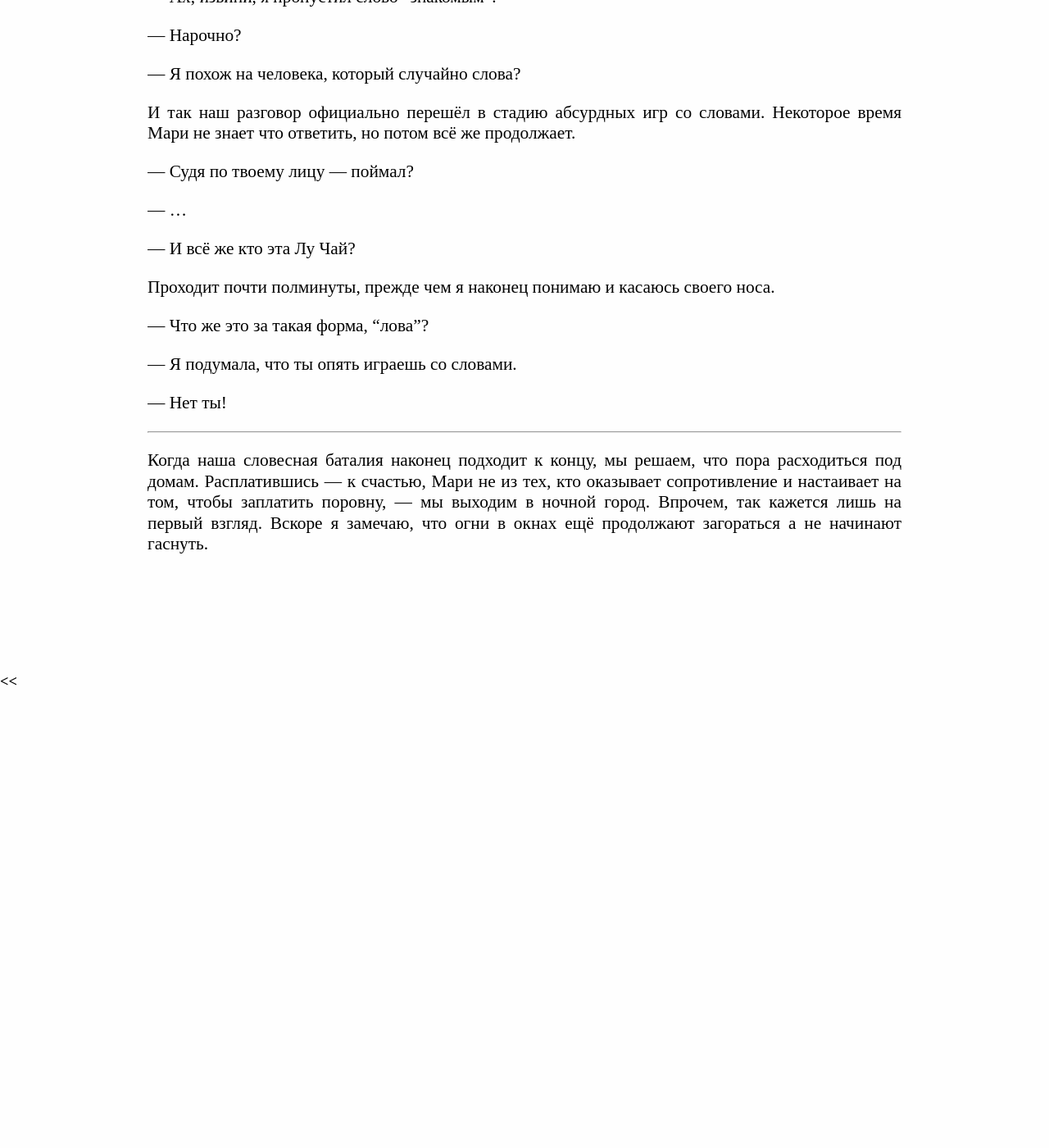
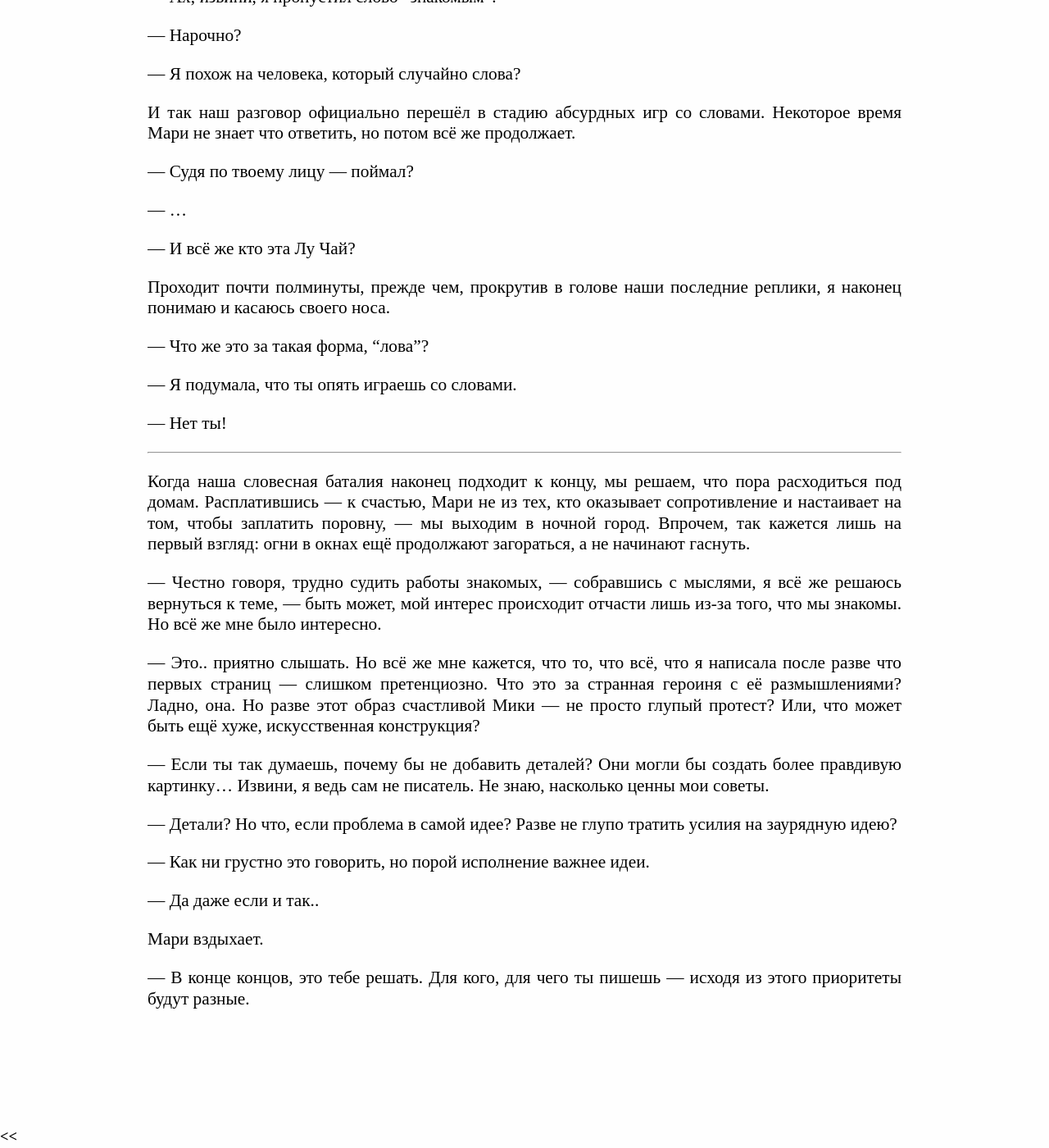
Before and after one commit to caryoscelus/lezvije-travy, a Jekyll site: the page built from text/meeting-2.md, in a window 1280 px wide and 1400 px high, scrolled down 2093 px. Shown: the whole window at 82% size. Built offline with Jekyll 4.4.1, drawn with Linux system fonts in a browser that asks for light colours; before the commit the page ends 2939 px from its top, so only the background shows below that; some of the changed text lies outside the part shown.

Commit message:
text/edit (meeting/post-miki)

```diff
--- a/text/meeting-2.md
+++ b/text/meeting-2.md
@@ -110,7 +110,8 @@ title: "n + 2"
 
 — И всё же кто эта Лу Чай?
 
-Проходит почти полминуты, прежде чем я наконец понимаю и касаюсь своего носа.
+Проходит почти полминуты, прежде чем, прокрутив в голове наши последние реплики,
+я наконец понимаю и касаюсь своего носа.
 
 — Что же это за такая форма, "лова"?
 
@@ -123,5 +124,30 @@ title: "n + 2"
 Когда наша словесная баталия наконец подходит к концу, мы решаем, что пора
 расходиться под домам. Расплатившись — к счастью, Мари не из тех, кто оказывает
 сопротивление и настаивает на том, чтобы заплатить поровну, — мы выходим в
-ночной город. Впрочем, так кажется лишь на первый взгляд. Вскоре я замечаю, что
-огни в окнах ещё продолжают загораться а не начинают гаснуть.
+ночной город. Впрочем, так кажется лишь на первый взгляд: огни в окнах ещё
+продолжают загораться, а не начинают гаснуть.
+
+— Честно говоря, трудно судить работы знакомых, — собравшись с мыслями, я всё же
+решаюсь вернуться к теме, — быть может, мой интерес происходит отчасти лишь
+из-за того, что мы знакомы. Но всё же мне было интересно.
+
+— Это.. приятно слышать. Но всё же мне кажется, что то, что всё, что я написала
+после разве что первых страниц — слишком претенциозно. Что это за странная
+героиня с её размышлениями? Ладно, она. Но разве этот образ счастливой Мики — не
+просто глупый протест? Или, что может быть ещё хуже, искусственная конструкция?
+
+— Если ты так думаешь, почему бы не добавить деталей? Они могли бы создать более
+правдивую картинку... Извини, я ведь сам не писатель. Не знаю, насколько ценны
+мои советы.
+
+— Детали? Но что, если проблема в самой идее? Разве не глупо тратить усилия на
+заурядную идею?
+
+— Как ни грустно это говорить, но порой исполнение важнее идеи.
+
+— Да даже если и так..
+
+Мари вздыхает.
+
+— В конце концов, это тебе решать. Для кого, для чего ты пишешь — исходя из
+этого приоритеты будут разные.
```
Also changed, not shown: other parts of text/meeting-2.md (+2 -2 lines), text/post-miki.md (deleted, +0 -19 lines).
